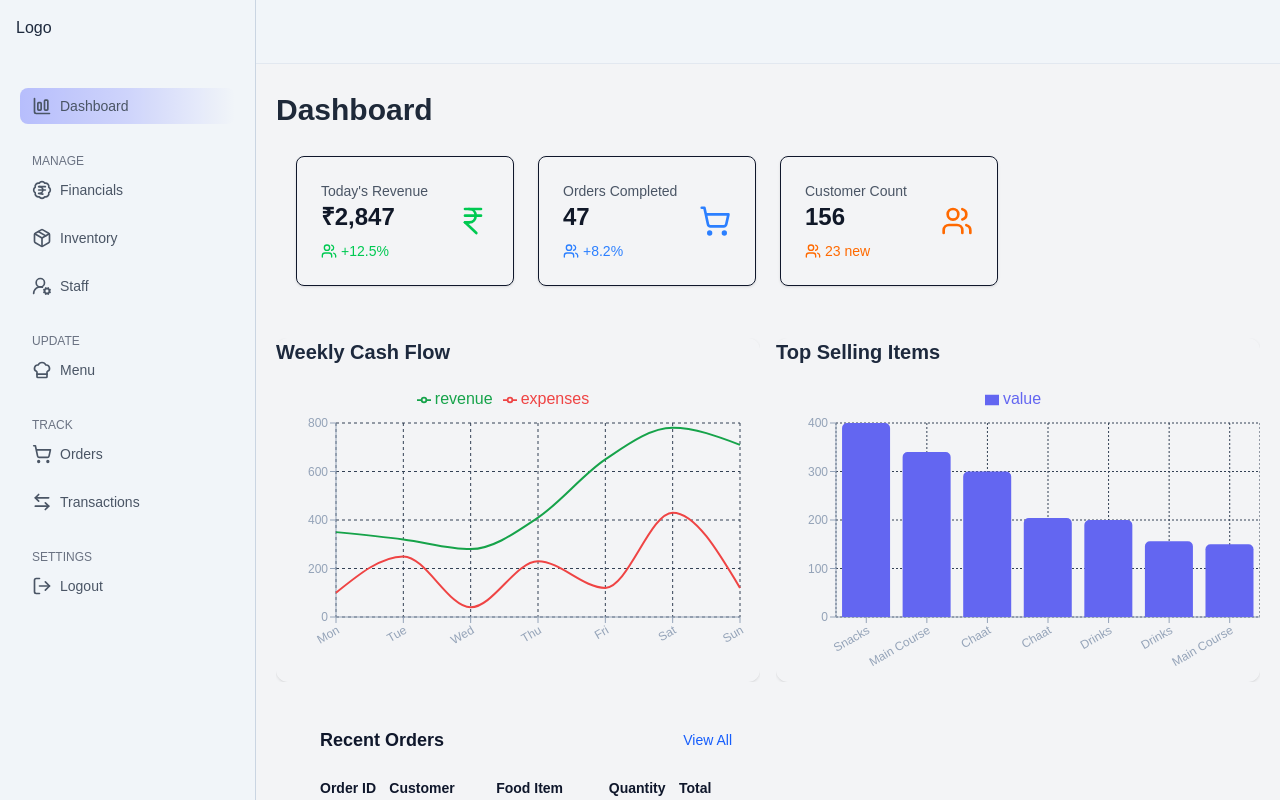
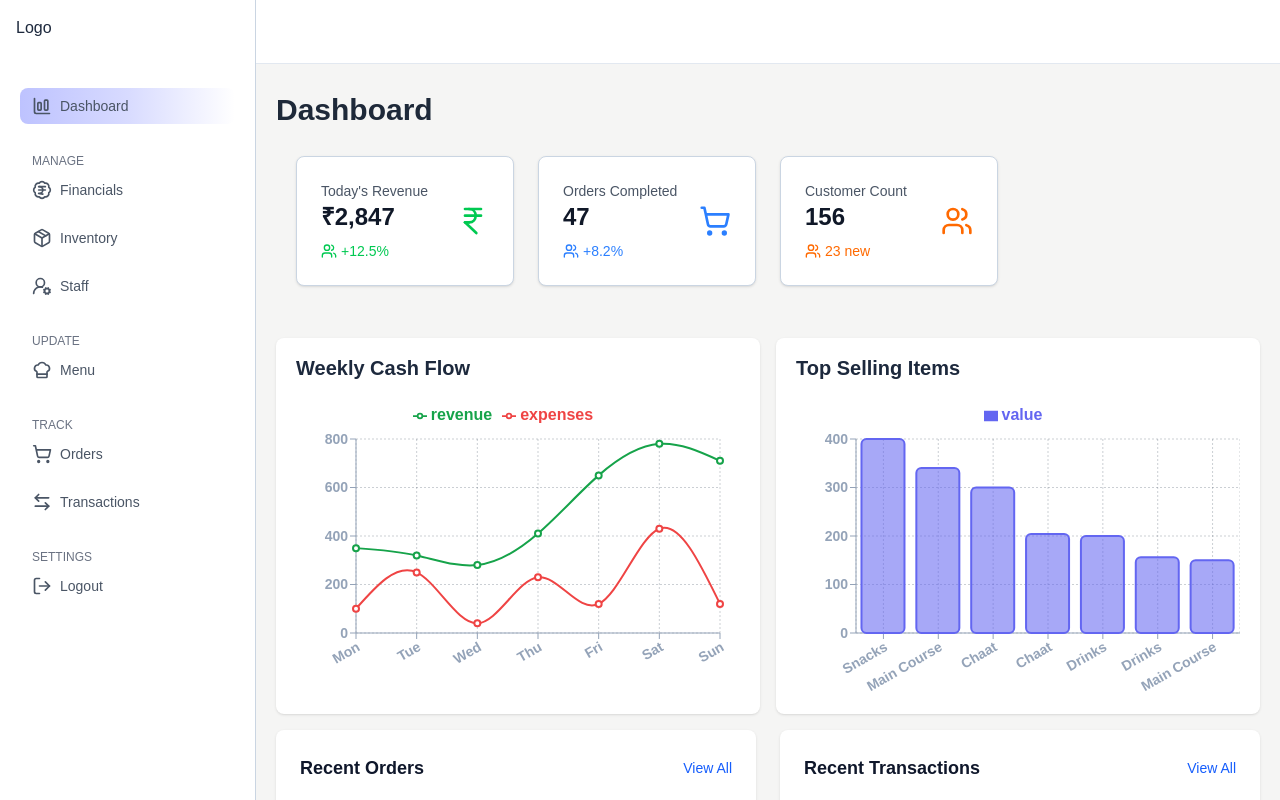
Before and after one commit to laxminarayan-dev/dashboard, a Next.js app: page / in a window 1280 px wide. Built offline with nearby package versions, Linux system fonts and the light colour scheme.

Commit message:
Table completed

```diff
--- a/src/app/(index)/layout.jsx
+++ b/src/app/(index)/layout.jsx
@@ -1,5 +1,5 @@
 import "../globals.css";
-import Navbar from "@/components/Navbar";
+import Navbar from "@/components/Global/Navbar";
 
 export const metadata = {
   title: "MrHalwai Admin Dashboard",
@@ -10,7 +10,7 @@ export default function RootLayout({ children }) {
   return (
     <html lang="en">
       <body>
-        <div className="bg-gray-100 text-slate-900 min-h-[100-dvh] ">
+        <div className="bg-stone-100 text-slate-900 min-h-[100-dvh] ">
           <div className="flex-1 flex flex-col">
             <Navbar />
             <div className="overflow-y-scroll h-screen p-5">
--- a/src/app/(index)/page.jsx
+++ b/src/app/(index)/page.jsx
@@ -1,6 +1,6 @@
-import KPIBoxGroup from "@/components/KpiBox";
+import KPIBoxGroup from "@/components/Dashboard/KpiBox";
 import ChartGroup from "@/components/Charts/ChartGroup";
-import TableGroup from "@/components/TableGroup";
+import TableGroup from "@/components/Dashboard/TableGroup";
 
 export default function Home() {
   return (
--- a/src/components/Charts/ChartCard.jsx
+++ b/src/components/Charts/ChartCard.jsx
@@ -142,10 +142,27 @@ const ChartCard = ({
     const commonXAxisProps = {
       dataKey: categoryKey,
       stroke: "#94a3b8",
-      tick: { fontSize: 12 },
+      tick: { fontSize: 14 },
       angle: -30,
       textAnchor: "end",
       interval: tickInterval,
+    };
+
+    const CustomBar = (props) => {
+      const { x, y, width, height, fill } = props;
+
+      return (
+        <rect
+          x={x}
+          y={y}
+          width={width}
+          height={height}
+          fill={fill + "90"}
+          stroke={fill} // Border color
+          strokeWidth={2} // Border width
+          ry={5}
+        />
+      );
     };
 
     switch (type) {
@@ -155,25 +172,25 @@ const ChartCard = ({
             data={processedData}
             margin={{ top: 5, right: 20, left: 0, bottom: 35 }}
           >
-            <CartesianGrid strokeDasharray="3 3" stroke="#334155" />
+            <CartesianGrid strokeDasharray="2 2" stroke="#33415540" />
             <XAxis {...commonXAxisProps} />
-            <YAxis stroke="#94a3b8" tick={{ fontSize: 12 }} />
+            <YAxis stroke="#94a3b8" tick={{ fontSize: 14 }} />
             <Tooltip
               cursor={false}
               contentStyle={{
-                backgroundColor: "#1e293b",
+                backgroundColor: "#1f2937",
                 border: "1px solid #334155",
+                borderRadius: "8px",
               }}
             />
             <Legend verticalAlign="top" height={36} />
             {dataKey.map((key, index) => (
               <Line
                 key={key}
-                type="monotone"
+                type="natural"
                 dataKey={key}
                 stroke={colors[index + 1]}
                 strokeWidth={2}
-                dot={false}
               />
             ))}
           </LineChart>
@@ -185,14 +202,15 @@ const ChartCard = ({
             data={processedData}
             margin={{ top: 5, right: 0, left: 0, bottom: 35 }}
           >
-            <CartesianGrid strokeDasharray="2 2" stroke="#334155" />
+            <CartesianGrid strokeDasharray="2 2" stroke="#33415540" />
             <XAxis {...commonXAxisProps} />
-            <YAxis stroke="#94a3b8" tick={{ fontSize: 12 }} />
+            <YAxis stroke="#94a3b8" tick={{ fontSize: 14 }} />
             <Tooltip
               cursor={false}
               contentStyle={{
-                backgroundColor: "#1e293b",
+                backgroundColor: "#1f2937",
                 border: "1px solid #334155",
+                borderRadius: "8px",
               }}
             />
             <Legend verticalAlign="top" height={36} />
@@ -201,7 +219,7 @@ const ChartCard = ({
                 key={key}
                 dataKey={key}
                 fill={colors[index % colors.length]}
-                radius={[5, 5, 0, 0]}
+                shape={<CustomBar />}
               />
             ))}
           </BarChart>
@@ -243,12 +261,8 @@ const ChartCard = ({
   };
 
   return (
-    <div
-      ref={containerRef}
-      className="col-span-12 lg:col-span-6 w-full"
-      style={{ contain: "layout style paint" }}
-    >
-      <div className="bg-transparent rounded-xl text-white shadow-sm">
+    <div ref={containerRef} className="col-span-12 lg:col-span-6 w-full">
+      <div className="bg-white text-white font-semibold font-mono px-5 py-4 rounded-lg shadow-sm ">
         <h1 className="font-bold text-xl text-slate-800  mb-4">{title}</h1>
         <div className="h-[300px]">{renderContent()}</div>
       </div>
--- a/src/components/KpiBox.jsx
+++ b/src/components/Dashboard/KpiBox.jsx
@@ -30,7 +30,7 @@ const KPIBoxGroup = () => {
         {kpiBoxes.map((box, index) => (
           <div
             key={index + box.title}
-            className="bg-transparent dar p-6 rounded-lg shadow-sm border "
+            className="bg-white dar p-6 rounded-lg shadow-sm border border-slate-300"
           >
             <div className="flex items-center justify-between">
               <div>
--- a/src/components/TableGroup.jsx
+++ b/src/components/Dashboard/TableGroup.jsx
@@ -103,13 +103,14 @@ const TableGroup = () => {
   return (
     <>
       <div>
+        <div className="grid grid-cols-1 lg:grid-cols-2 gap-6 my-4">
           {tables.map((table, index) => (
             <div
               key={table.title + index}
-            className="grid grid-cols-1 lg:grid-cols-2 gap-6 p-5"
+              className="bg-white rounded-lg shadow-sm"
             >
               <div className="bg-transparent p-6 rounded-lg">
-              <div className="flex items-center justify-between mb-4">
+                <div className="w-full flex items-center justify-between mb-4">
                   <h3 className="text-lg font-semibold ">{table.title}</h3>
                   <Link
                     className="text-blue-600 hover:text-blue-800 text-sm cursor-pointer font-medium"
@@ -118,10 +119,11 @@ const TableGroup = () => {
                     View All
                   </Link>
                 </div>
-              <div className="overflow-x-auto">
+                <div className="overflow-x-scroll md:overflow-hidden">
+                  <div className=" w-[30rem] md:w-full">
                     <table className="w-full text-sm">
                       <thead>
-                    <tr className="border-b dark:border-gray-100/40">
+                        <tr className="border-b ">
                           {table.headings.map((heading) => (
                             <th key={heading} className="text-left py-2 ">
                               {heading}
@@ -147,7 +149,9 @@ const TableGroup = () => {
                   </div>
                 </div>
               </div>
+            </div>
           ))}
+        </div>
       </div>
     </>
   );
--- a/src/components/Navbar.jsx
+++ b/src/components/Global/Navbar.jsx
@@ -71,7 +71,7 @@ const Navbar = () => {
   ];
   return (
     <>
-      <nav className="fixed w-full z-100 bg-slate-100 border-b border-slate-200 min-h-16 max-h-16">
+      <nav className="fixed w-full z-100 bg-white border-b border-slate-200 min-h-16 max-h-16">
         <div className="container px-6 py-4 mx-auto md:flex md:justify-between md:items-center">
           <div className="flex w-full items-center justify-between">
             <div className="flex md:hidden">
@@ -94,7 +94,7 @@ const Navbar = () => {
         <div
           className={`fixed z-101 top-0 left-0 h-screen border-r border-slate-300 p-4 transition-transform duration-300 ease-in-out
           ${isMobileSidebarOpen ? "translate-x-0" : "-translate-x-full"}
-          md:translate-x-0 md:block md:w-64 h-screen bg-slate-100 text-slate-900  w-64 rounded-br-xl rounded-tr-xl md:rounded-none`}
+          md:translate-x-0 md:block md:w-64 h-screen bg-white text-slate-900  w-64 rounded-br-xl rounded-tr-xl md:rounded-none`}
         >
           <div className="flex justify-between items-center pr-2 text-slate-800 ">
             <p>Logo</p>
```
Lines whose indentation alone changed are shown as unchanged.
